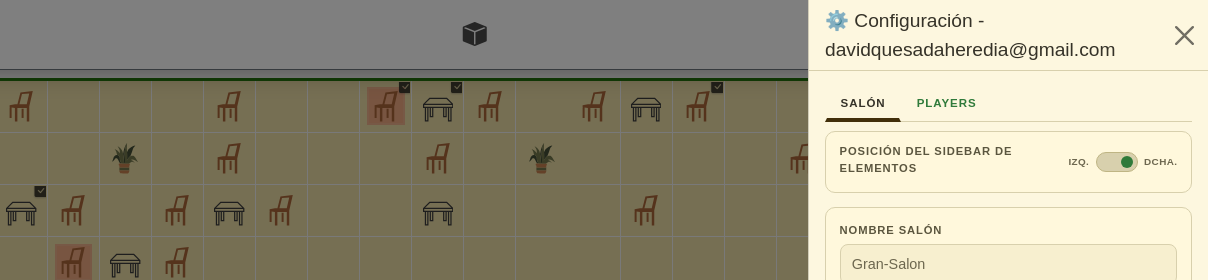
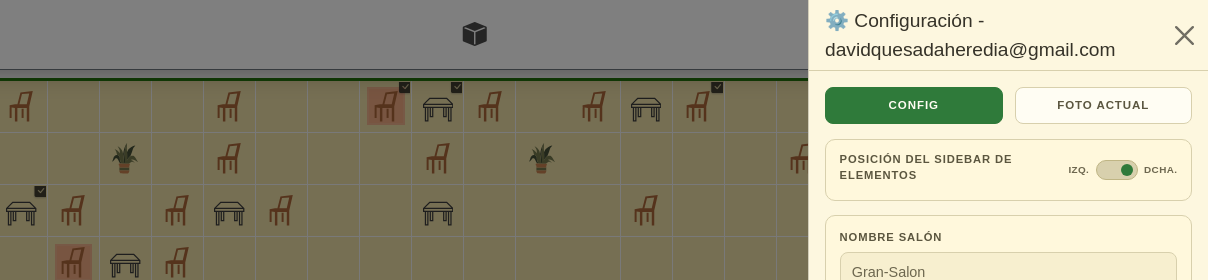
Before and after one commit to deividqh/mesala_servidor, a website: page cliente_web/index.html in a window 1280 px wide. Both pictures are taken after a click on the button "Abrir menú de configuración". Shown: the top 280 px of the page, 72-1280 px from the left. Drawn offline with nearby package versions, Linux system fonts and the light colour scheme.

Commit message:
arreglando offcanvas-configuracion

```diff
--- a/cliente_web/css/estilo_salon.css
+++ b/cliente_web/css/estilo_salon.css
@@ -20,10 +20,13 @@ Raíz: variables para mantener paleta consistente y fácil mantenimiento
 TABS DEL OFFCANVAS de Configuracion
 ■■■■■■■■■■■■■■■■■■■■■■■■■■■■■■■■■■■■■■■■■■■■■■■■■■■■■■■ */
 .custom-tabs { width: 100%; }
-.config-tabs { border-bottom: 1px solid #d8d0ad; margin-bottom: 0.6rem; }
-.config-tabs .nav-link { color: #2f7a3a; font-size: 0.72rem; font-weight: 700; letter-spacing: 0.08em; text-transform: uppercase; padding: 0.35rem 0.85rem; border: 2px solid transparent; background: transparent; }
-.config-tabs .nav-link.active { color: #353228; background: transparent;
-            border-color: transparent; border-bottom: 4px solid #422f0a; }
+.config-tabs { display: flex; gap: 0.75rem; margin-bottom: 1rem; border: 0; }
+.config-tabs .nav-item { flex: 1; }
+.config-tabs .nav-link { width: 100%; padding: 0.55rem 0.85rem; color: #5b563f; background: #fffdf3; border: 1px solid #d8d0ad; border-radius: 8px; font-size: 0.72rem; font-weight: 700; letter-spacing: 0.08em; text-transform: uppercase; }
+.config-tabs .nav-link:hover,
+.config-tabs .nav-link:focus { color: #2f7a3a; border-color: #2f7a3a; }
+.config-tabs .nav-link:focus-visible { outline: 0; box-shadow: 0 0 0 4px rgba(47, 122, 58, 0.2); }
+.config-tabs .nav-link.active { color: #fffdf3; background: #2f7a3a; border-color: #2f7a3a; }
 .config-tab-content { min-height: 0; }
 [data-tipo-bs="offcanvas-configuracion"] .config-tab-content > .tab-pane { display: none; }
 [data-tipo-bs="offcanvas-configuracion"] .config-tab-content > .tab-pane.active { display: block; }
--- a/cliente_web/index.html
+++ b/cliente_web/index.html
@@ -112,22 +112,21 @@
     </div>
     <div class="offcanvas-body">
 
-      <!-- Tabs personalizadas -->
+      <!-- Pestañas de configuración -->
       <div class="custom-tabs">
           <ul class="nav nav-tabs config-tabs" role="tablist" aria-label="Secciones de configuración">
           <li class="nav-item" role="presentation">
-            <button class="nav-link active" id="config-salon-tab" data-bs-toggle="tab" data-bs-target="#config-salon" type="button" role="tab" aria-controls="config-salon" aria-selected="true">Salón</button>
+            <button class="nav-link active" id="config-tab" data-bs-toggle="tab" data-bs-target="#config" type="button" role="tab" aria-controls="config" aria-selected="true">Config</button>
           </li>
           <li class="nav-item" role="presentation">
-            <button class="nav-link" id="config-players-tab" data-bs-toggle="tab" data-bs-target="#config-players" type="button" role="tab" aria-controls="config-players" aria-selected="false">Players</button>
+             <button class="nav-link" id="foto-actual-tab" data-bs-toggle="tab" data-bs-target="#foto-actual" type="button" role="tab" aria-controls="foto-actual" aria-selected="false">Foto Actual</button>
           </li>
         </ul>
 
         <div class="tab-content config-tab-content">
 
 
-          <!-- ■■■■■ Contenido ■■■■■ -->
-          <div class="tab-pane fade show active tab-content-custom" id="config-salon" role="tabpanel" aria-labelledby="config-salon-tab" tabindex="0"></div>
+          <div class="tab-pane fade show active tab-content-custom" id="config" role="tabpanel" aria-labelledby="config-tab" tabindex="0">
 
             <!-- ┌•••••••••••••• -->
             <!-- ┌•• Formulario  -->
@@ -165,9 +164,7 @@
                 </div>
 
               </form>
-          </div>
 
-          <div class="tab-pane fade tab-content-custom" id="config-players" role="tabpanel" aria-labelledby="config-players-tab" tabindex="0">
 
             <section class="config-section config-section--catalogo" aria-labelledby="config_players_catalogo_title">
               <h3 id="config_players_catalogo_title" class="config-section__title">Catálogo de elementos</h3>
@@ -175,6 +172,8 @@
             </section>
 
           </div>
+
+          <div class="tab-pane fade tab-content-custom" id="foto-actual" role="tabpanel" aria-labelledby="foto-actual-tab" tabindex="0"></div>
 
         </div>
 
```
Also changed, not shown: cliente_web/css/estilo_logica.css (+7 -41 lines).
